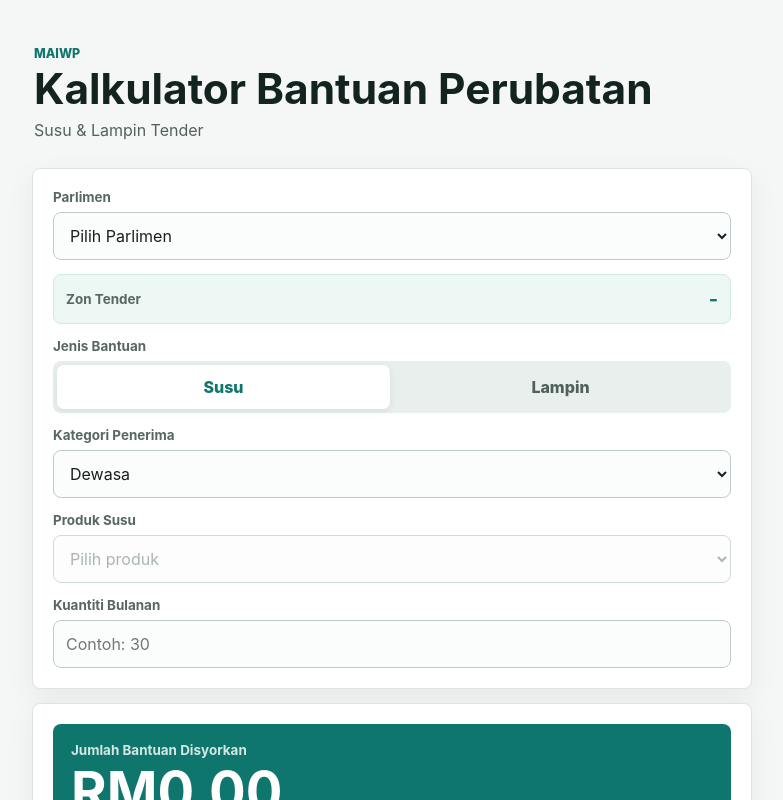
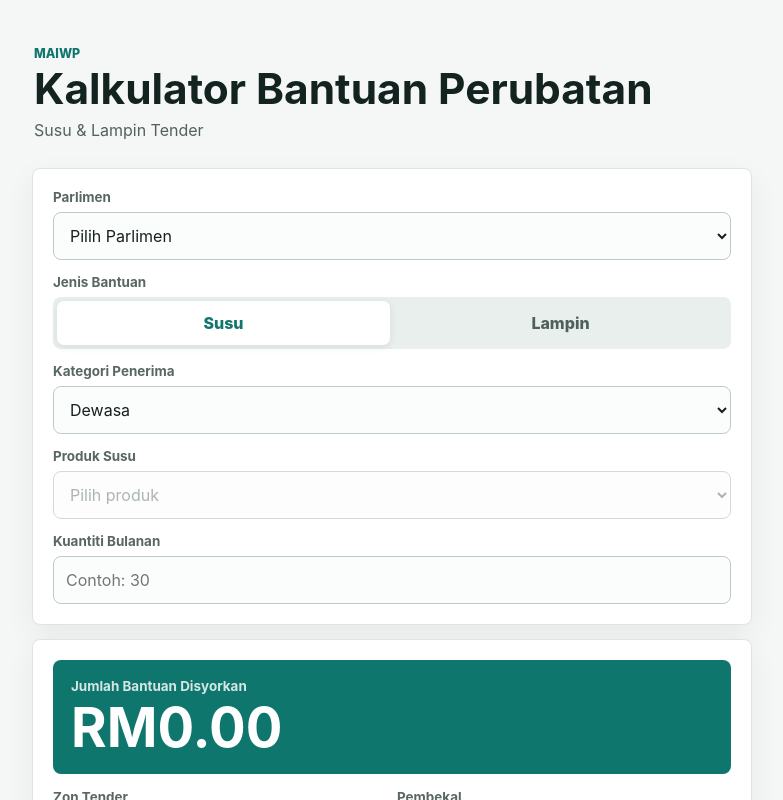
Before and after one commit to wfadhli82/kalkulator_perubatan, a React (Vite) app: page / in a window 1280 px wide. Shown: the top 800 px of the page, without its empty margins (248-1031 px from the left). Built offline with nearby package versions, Linux system fonts and the light colour scheme.

Commit message:
Show zones in parliament dropdown

```diff
--- a/src/App.tsx
+++ b/src/App.tsx
@@ -186,16 +186,11 @@ function App() {
             <option value="">Pilih Parlimen</option>
             {data.parliamentZones.map((item) => (
               <option key={item.parliament} value={item.parliament}>
-                {item.parliament}
+                {item.parliament} (Zon {item.zone})
               </option>
             ))}
           </select>
         </label>
-
-        <div className="zone-row">
-          <span>Zon Tender</span>
-          <strong>{zone || "-"}</strong>
-        </div>
 
         <div>
           <span className="field-title">Jenis Bantuan</span>
```
